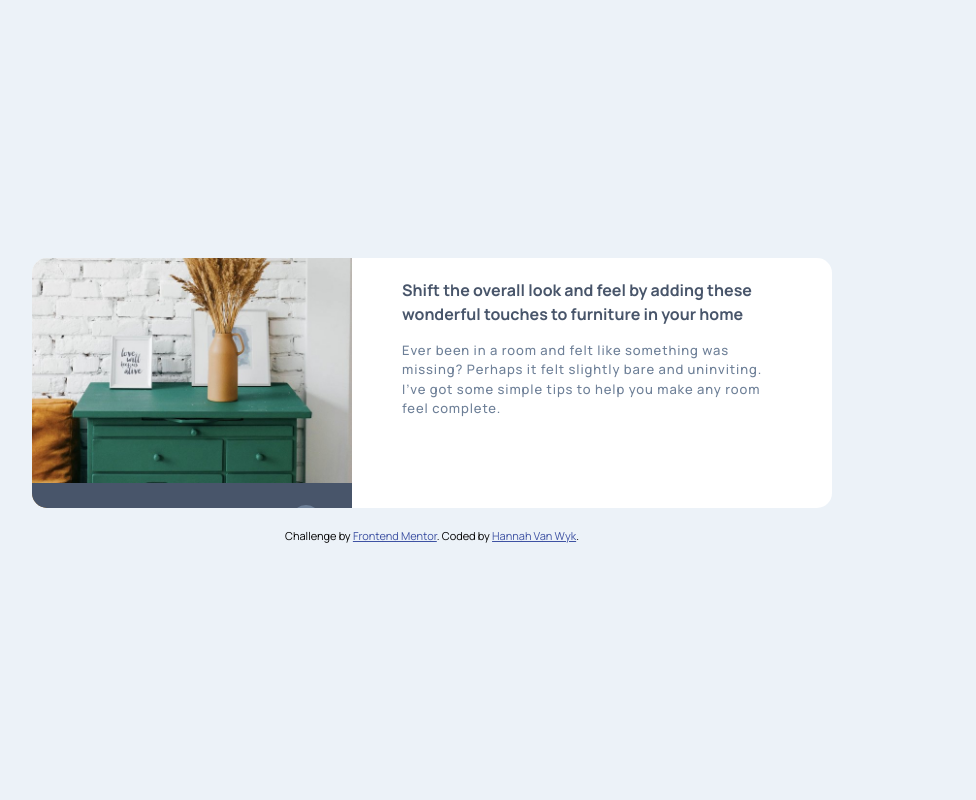
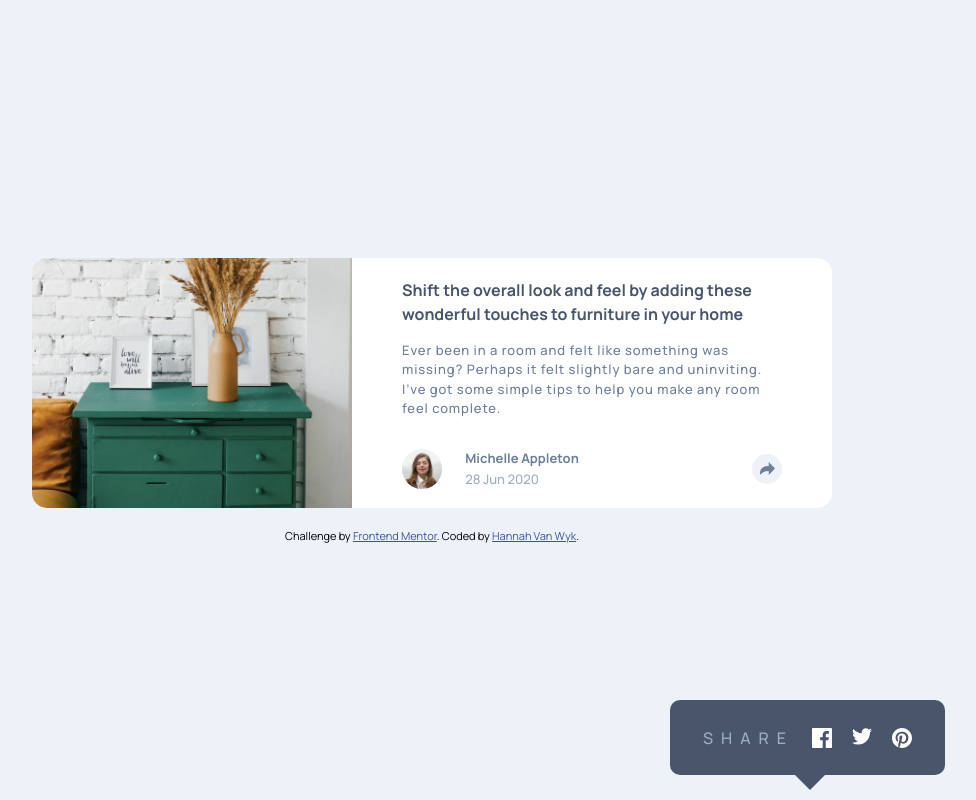
Before and after one commit to hannahvw/article-preview-component-master, a plain HTML site: page index.html in a window 1536 px wide. Both pictures are taken after a click on the element 1103 px from the left and 468 px from the top of the page. Shown: the whole page, without its empty margins (336-1312 px from the left). Drawn offline with Linux system fonts and the light colour scheme.

Commit message:
Added css

```diff
--- a/index.html
+++ b/index.html
@@ -41,7 +41,7 @@
             <p class="author">Michelle Appleton</p>
             <p class="date">28 Jun 2020</p>
           </div>
-          <div class="share-button">
+          <div class="share-button share-button-large">
             <svg xmlns="http://www.w3.org/2000/svg" width="15" height="13">
               <path
                 fill="#6E8098"
@@ -51,7 +51,7 @@
           </div>
         </div>
       </div>
-      <div class="container-footer--social-media">
+      <div class="container-footer--social-media triangle-isosceles">
         <p>Share</p>
         <ul>
           <li>
--- a/index.js
+++ b/index.js
@@ -6,12 +6,20 @@ let buttonState = false;
 
 function showIcons() {
   buttonState = !buttonState;
-  if (buttonState) {
-    socialMedia.style.display = "flex";
-    footer.style.display = "none";
+  if (window.innerWidth < 1440) {
+    if (buttonState) {
+      socialMedia.style.display = "flex";
+      footer.style.display = "none";
+    } else {
+      footer.style.display = "flex";
+      socialMedia.style.display = "none";
+    }
   } else {
-    footer.style.display = "flex";
-    socialMedia.style.display = "none";
+    if (buttonState) {
+      socialMedia.style.display = "flex";
+    } else {
+      socialMedia.style.display = "none";
+    }
   }
 }
 
--- a/style.css
+++ b/style.css
@@ -85,6 +85,23 @@ p {
   display: none;
 }
 
+.triangle-isosceles {
+  position:relative;
+  background-color: var(--color-800);
+}
+
+.container-footer--social-media:after {
+  content:"";
+  position:absolute;
+  bottom: -15px; /* value = - border-top-width - border-bottom-width */
+  left:125px; /* controls horizontal position */
+  border-width:15px 15px 0; /* vary these values to change the angle of the vertex */
+  border-style:solid;
+  border-color: var(--color-800) transparent;
+  display:block;
+  width:0;
+}
+
 .container-footer--social-media p {
   color: var(--color-400);
   text-transform: uppercase;
@@ -170,4 +187,25 @@ p {
   .container-footer-text {
     margin-left: -150px;
   }
+
+  .container-text {
+    position: relative;
+  }
+
+  .container-footer--social-media {
+    background-color: var(--color-800);
+    position: absolute;
+    right: 255px;
+    top: 725px;
+    width: 275px;
+    border-radius: 10px;
+  }
+
+  .share-button-light {
+    display: none;
+  }
+
+  .container-footer--social-media ul {
+    margin-left: -15px;
+  }
 }
```
